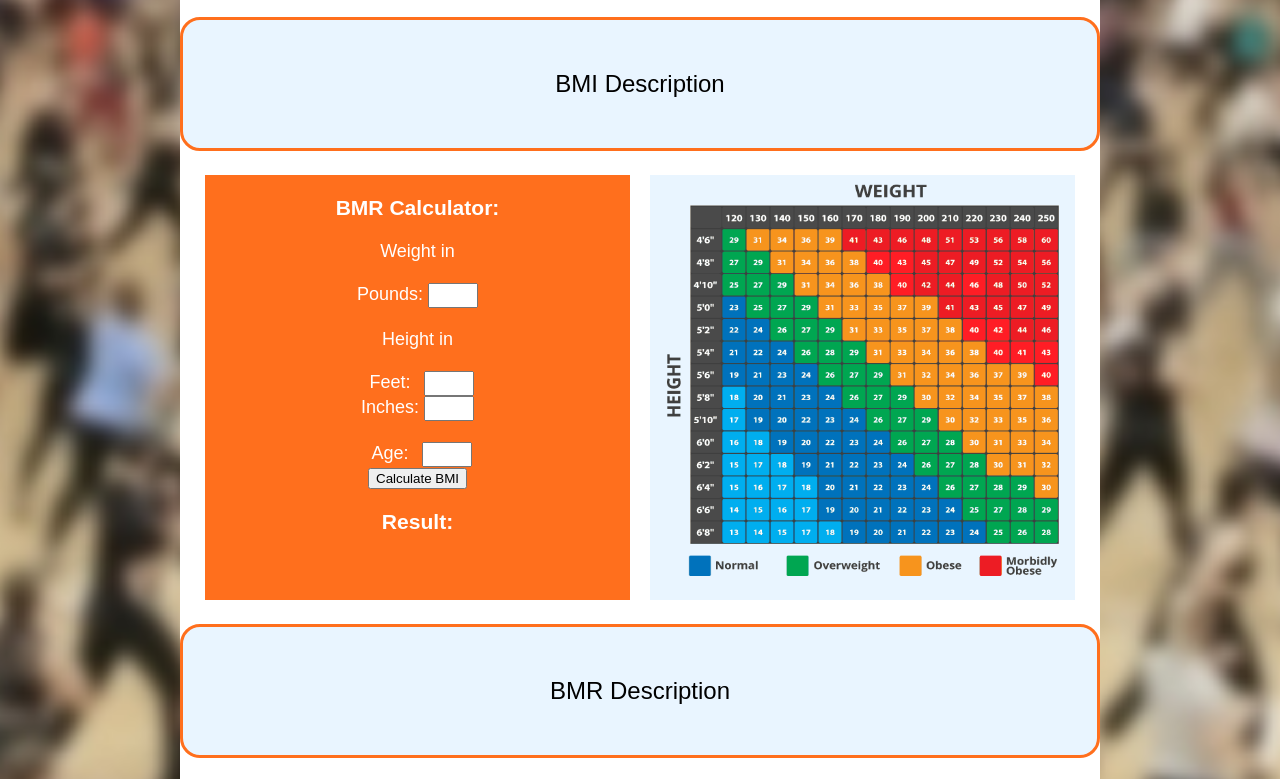
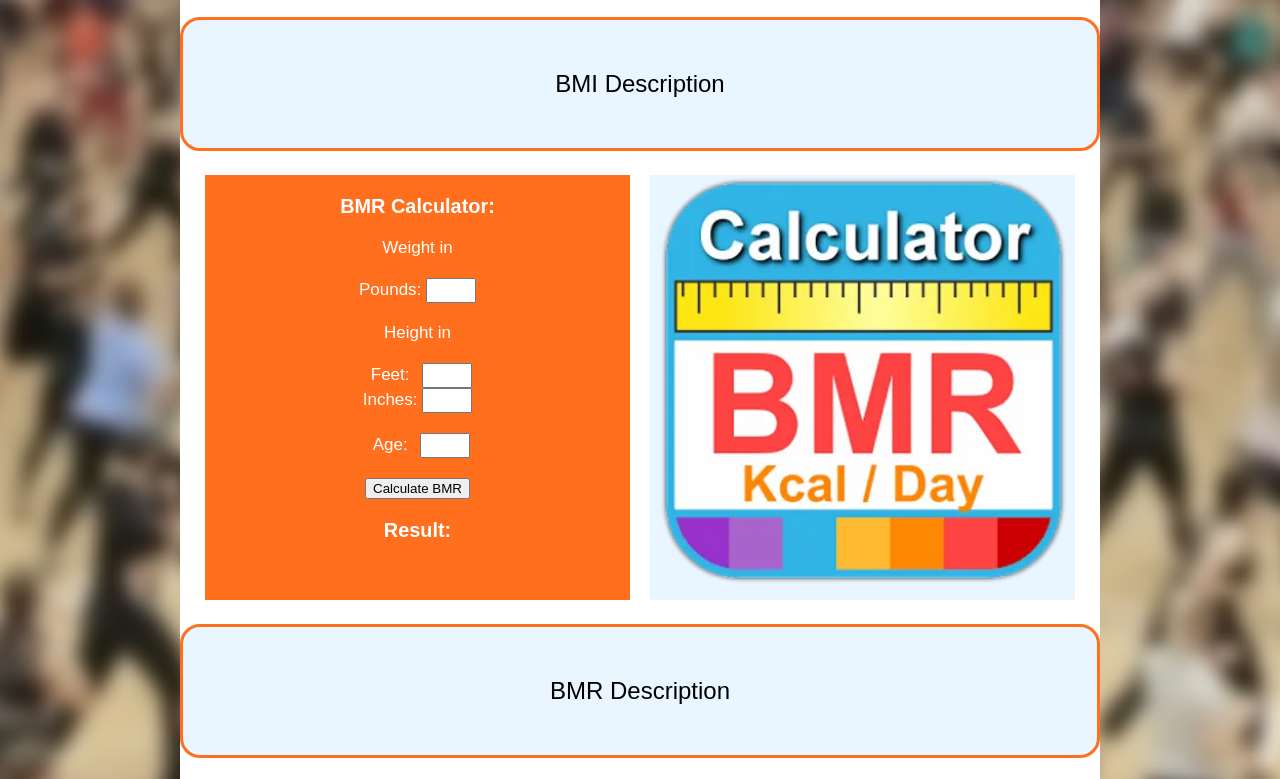
Before and after one commit to gwstallsmith/HI-C-Fitness, a plain HTML site: page calculators.html in a window 1280 px wide. Shown: the part 516-1295 px from the top of the page. Drawn offline with Linux system fonts and the light colour scheme.

Commit message:
Cleaned up bmr calculator.

```diff
--- a/calculators.html
+++ b/calculators.html
@@ -97,7 +97,7 @@
     </p>
 
     <article>
-      <div class="woblock orange" style="font-size: 18px">
+      <div class="woblock orange" style="font-size: 17px">
         <h3>BMR Calculator:</h3>
         <label for="weight">Weight in</label>
         <br><br>
@@ -114,10 +114,10 @@
         <br><br>
         <label for="ageBmr" style="padding:8px"> Age: </label>
         <input type="text" id="ageBmr" />
-        <br>
+        <br><br>
 
         <button type="button" onclick="calcBMR()">
-          Calculate BMI
+          Calculate BMR
         </button>
 
         <h3>Result: </h3>
@@ -136,7 +136,11 @@
             let weight = document.getElementById("weightBmr").value;
 
             let bmr = Math.ceil(66.47 + (6.24 * weight ) + (12.7 * height) - (6.75 * age));
-
+            if(!bmr) {
+              bmr = "Please fill out all fields";
+            } else  {
+              bmr +=  " kcal";
+            }
 
             document.getElementById("BMR").innerHTML = bmr;
           }
@@ -144,7 +148,7 @@
         </div>
 
         <div class="woblock" style="background-color:#e9f5ff;">
-          <img src="assets/bmi.png" class="redir" style="width:410px; height:410px;">
+          <img src="assets/bmr.png" class="redir" style="width:410px; height:410px;">
         </div>
       </article>
 
```
Also changed, not shown: assets/bmr.jpg (added), assets/bmr.png (added).
